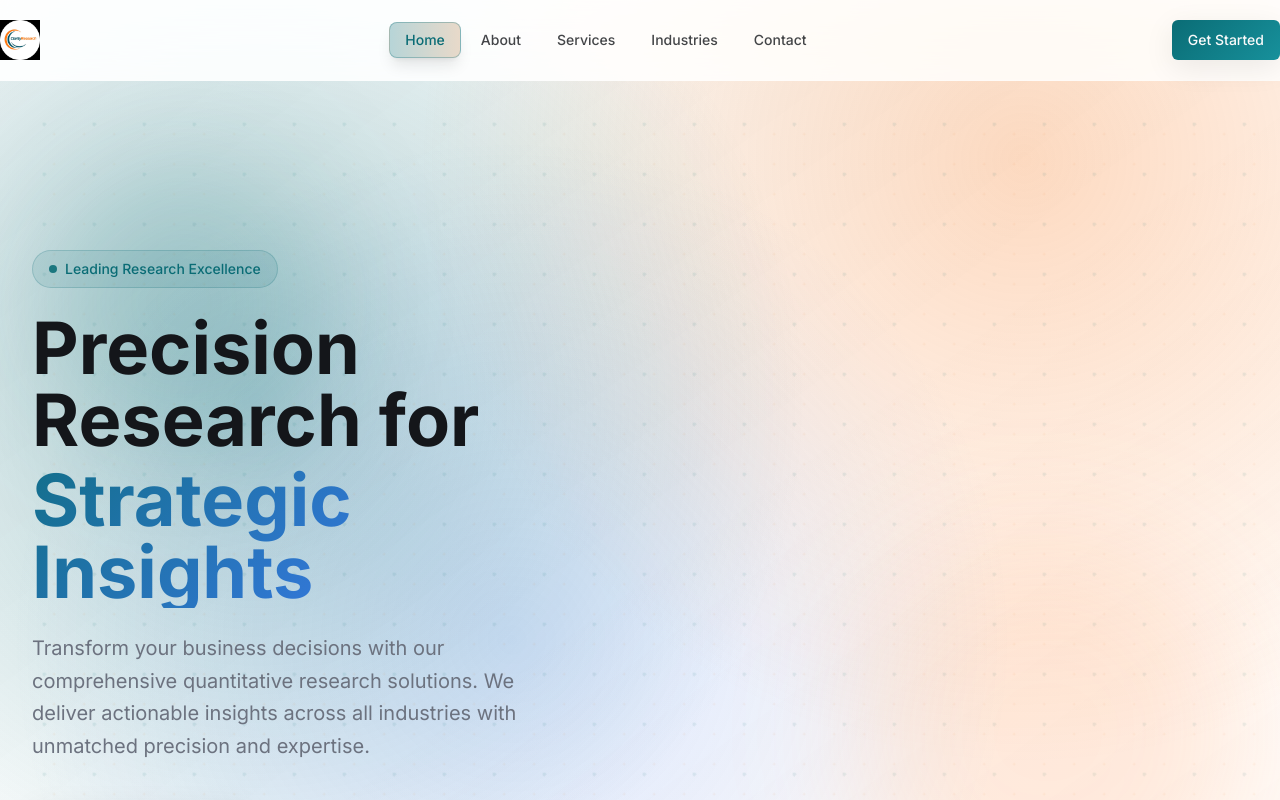
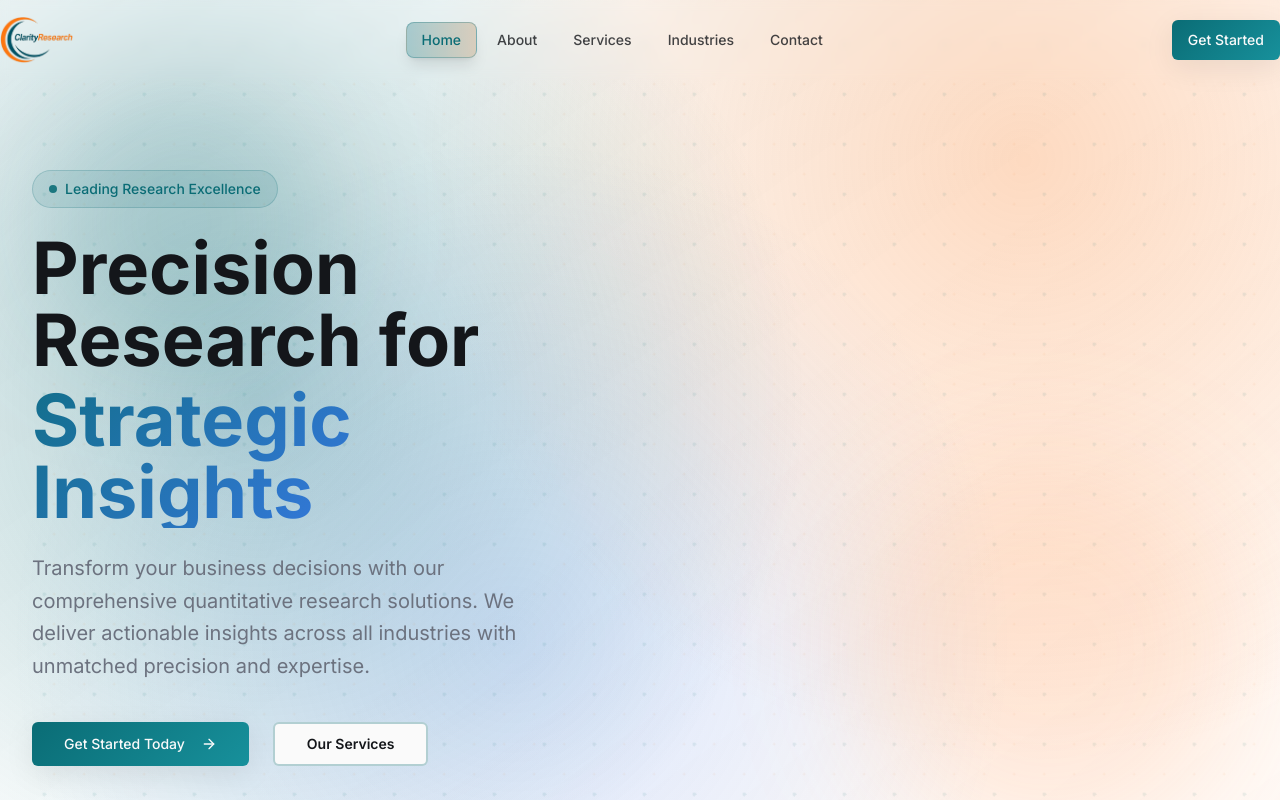
Before and after one commit to nitin5531/research-nexus-site, a React (Vite) app: page / in a window 1280 px wide. Shown: the top 800 px of the page. Built offline with nearby package versions, Linux system fonts and the light colour scheme.

Commit message:
Refactor: Update logo and navbar
- Changed the logo.
- Made the navbar fully transparent.
- Combined the navbar with the hero section, ensuring it remains fixed during scrolling.

```diff
--- a/src/components/Layout/Header.tsx
+++ b/src/components/Layout/Header.tsx
@@ -18,16 +18,16 @@ const Header = () => {
   const isActive = (path: string) => location.pathname === path;
 
   return (
-    <header className="fixed top-0 left-0 right-0 z-50 glass-nav border-b border-white/20">
+    <header className="fixed top-0 left-0 right-0 z-50 bg-transparent backdrop-blur-sm">
       <div className="container-custom">
         <div className="flex items-center justify-between h-20">
           {/* Logo */}
           <Link to="/" className="flex items-center space-x-3 group">
             <div className="relative">
               <img
-                src="/lovable-uploads/1bb50883-a0e2-48a3-bf37-79d255a7651a.png"
+                src="/lovable-uploads/6422c171-91f8-4fbe-8705-f58cced749db.png"
                 alt="Clarity Research"
-                className="h-10 w-auto transition-transform duration-300 group-hover:scale-110 animate-glow"
+                className="h-12 w-auto transition-transform duration-300 group-hover:scale-110"
               />
             </div>
           </Link>
--- a/src/components/Layout/Layout.tsx
+++ b/src/components/Layout/Layout.tsx
@@ -18,7 +18,7 @@ const Layout = ({ children }: LayoutProps) => {
   return (
     <div className="min-h-screen flex flex-col">
       <Header />
-      <main className="flex-1 pt-20">
+      <main className="flex-1">
         {children}
       </main>
       <Footer />
```
Also changed, not shown: public/lovable-uploads/6422c171-91f8-4fbe-8705-f58cced749db.png (added).
